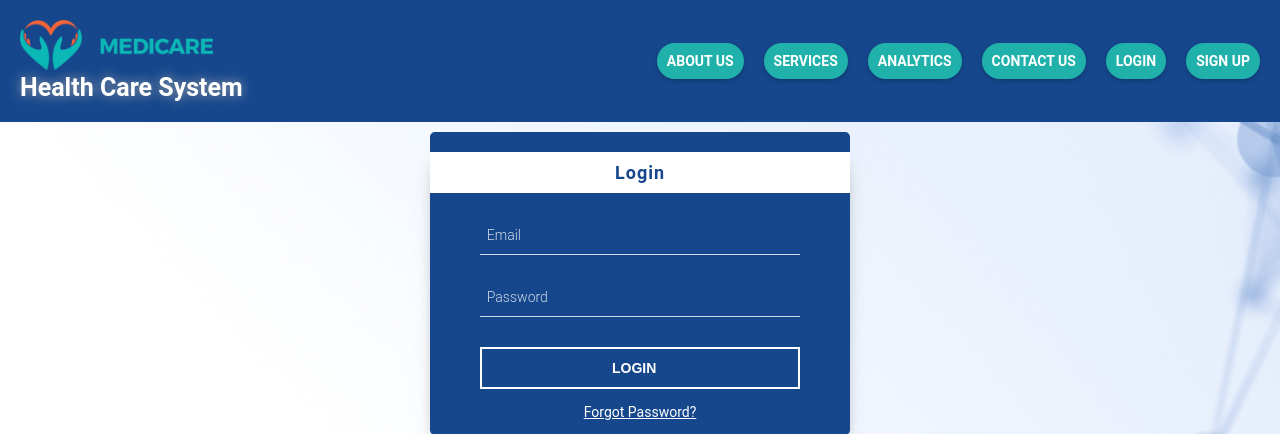
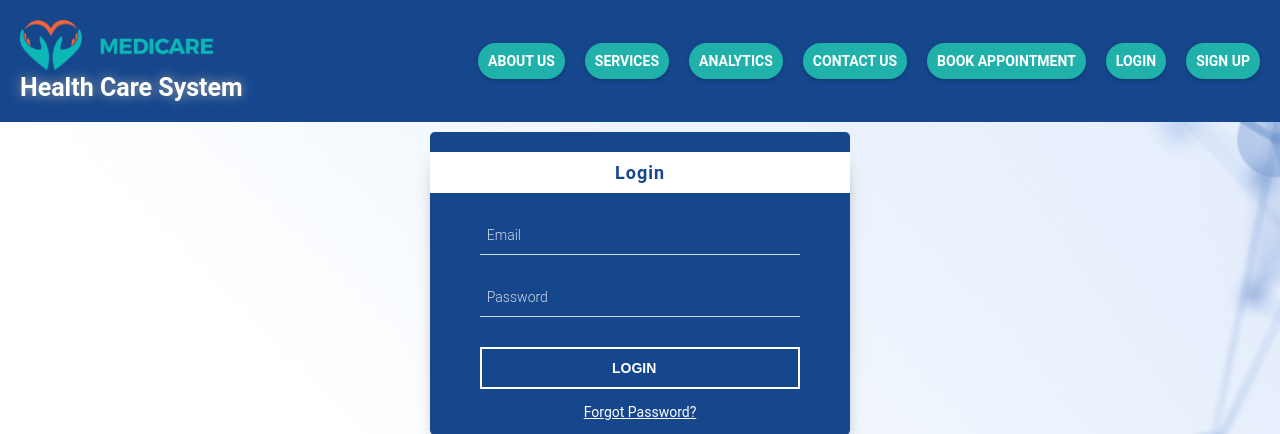
Before and after one commit to MounicaAnju/HealthCareSystem, a Flask app: page /login in a window 1280 px wide. Shown: the top 434 px of the page. Run offline with Flask 3, Linux system fonts and the light colour scheme.

Commit message:
changes bookappoti to login

```diff
--- a/templates/about-us.html
+++ b/templates/about-us.html
@@ -35,6 +35,8 @@
                     </li>
                     <li><a href="{{ url_for('logout') }}"><span><i class="fa fa-sign-out"></i></span>Logout</a></li>
                     {% else %}
+                    <li><a href="{{ url_for('login')}}"><span><i class="fa fa-search"></i></span>Book Appointment</a>
+                    </li>
                     <li><a href="{{ url_for('login') }}"><span><i class="fa fa-file-text"></i></span>Login</a></li>
                     <li><a href="{{ url_for('createaccount')}}"> Sign Up</a>
                     </li>
--- a/templates/analytics.html
+++ b/templates/analytics.html
@@ -41,6 +41,8 @@
                     </li>
                     <li><a href="{{ url_for('logout') }}"><span><i class="fa fa-sign-out"></i></span>Logout</a></li>
                     {% else %}
+                    <li><a href="{{ url_for('login')}}"><span><i class="fa fa-search"></i></span>Book Appointment</a>
+                    </li>
                     <li><a href="{{ url_for('login') }}"><span><i class="fa fa-file-text"></i></span>Login</a></li>
                     <li><a href="{{ url_for('createaccount')}}"> Sign Up</a>
                     </li>
--- a/templates/bookappointment.html
+++ b/templates/bookappointment.html
@@ -41,6 +41,8 @@
                     </li>
                     <li><a href="{{ url_for('logout') }}"><span><i class="fa fa-sign-out"></i></span>Logout</a></li>
                     {% else %}
+                    <li><a href="{{ url_for('login')}}"><span><i class="fa fa-search"></i></span>Book Appointment</a>
+                    </li>
                     <li><a href="{{ url_for('login') }}"><span><i class="fa fa-file-text"></i></span>Login</a></li>
                     <li><a href="{{ url_for('createaccount')}}"> Sign Up</a>
                     </li>
--- a/templates/contact-us.html
+++ b/templates/contact-us.html
@@ -52,6 +52,8 @@
                     </li>
                     <li><a href="{{ url_for('logout') }}"><span><i class="fa fa-sign-out"></i></span>Logout</a></li>
                     {% else %}
+                    <li><a href="{{ url_for('login')}}"><span><i class="fa fa-search"></i></span>Book Appointment</a>
+                    </li>
                     <li><a href="{{ url_for('login') }}"><span><i class="fa fa-file-text"></i></span>Login</a></li>
                     <li><a href="{{ url_for('createaccount')}}"> Sign Up</a>
                     </li>
--- a/templates/createaccount.html
+++ b/templates/createaccount.html
@@ -41,6 +41,8 @@
                     </li>
                     <li><a href="{{ url_for('logout') }}"><span><i class="fa fa-sign-out"></i></span>Logout</a></li>
                     {% else %}
+                    <li><a href="{{ url_for('login')}}"><span><i class="fa fa-search"></i></span>Book Appointment</a>
+                    </li>
                     <li><a href="{{ url_for('login') }}"><span><i class="fa fa-file-text"></i></span>Login</a></li>
                     <li><a href="{{ url_for('createaccount')}}"> Sign Up</a>
                     </li>
--- a/templates/forgotpassword.html
+++ b/templates/forgotpassword.html
@@ -43,6 +43,8 @@
                 </li>
                 <li><a href="{{ url_for('logout') }}"><span><i class="fa fa-sign-out"></i></span>Logout</a></li>
                 {% else %}
+                <li><a href="{{ url_for('login')}}"><span><i class="fa fa-search"></i></span>Book Appointment</a>
+                </li>
                 <li><a href="{{ url_for('login') }}"><span><i class="fa fa-file-text"></i></span>Login</a></li>
                 <li><a href="{{ url_for('createaccount')}}"> Sign Up</a>
                 </li>
--- a/templates/login.html
+++ b/templates/login.html
@@ -66,6 +66,8 @@
                     </li>
                     <li><a href="{{ url_for('logout') }}"><span><i class="fa fa-sign-out"></i></span>Logout</a></li>
                     {% else %}
+                    <li><a href="{{ url_for('login')}}"><span><i class="fa fa-search"></i></span>Book Appointment</a>
+                    </li>
                     <li><a href="{{ url_for('login') }}"><span><i class="fa fa-file-text"></i></span>Login</a></li>
                     <li><a href="{{ url_for('createaccount')}}"> Sign Up</a>
                     </li>
--- a/templates/services.html
+++ b/templates/services.html
@@ -38,7 +38,7 @@
                     <li><a href="{{ url_for('login') }}"><span><i class="fa fa-file-text"></i></span>Login</a></li>
                     <li><a href="{{ url_for('createaccount')}}"> Sign Up</a>
                     </li>
-                    {% endif %}
+                {% endif %}
             </ul>
         </nav>
     </header>
```
